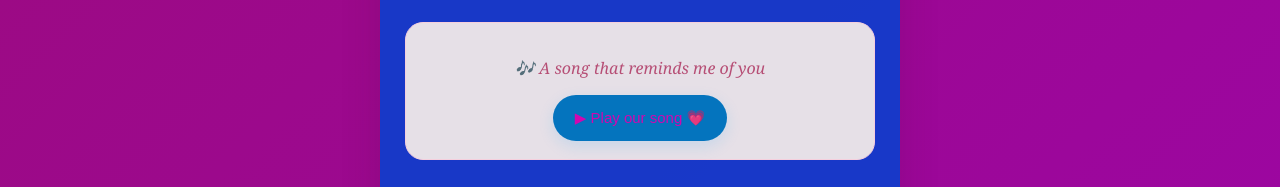
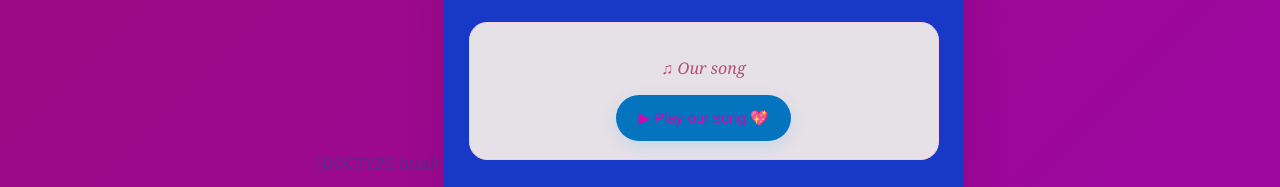
Before and after one commit to artemisray/for-my-girlfriend., a plain HTML site: page index.html in a window 1280 px wide. Shown: the part 442-629 px from the top of the page. Drawn offline with Linux system fonts and the light colour scheme; files whose address does not match are found by name.

Commit message:
Update index.html

```diff
--- a/index.html
+++ b/index.html
@@ -1,5 +1,4 @@
-
-<!DOCTYPE html>
+!DOCTYPE html>
 <html lang="en">
 <head>
     <meta charset="UTF-8">
@@ -52,14 +51,14 @@
             </p>
         </div>
 
-<div class="music-player">
-    <p>🎶 A song that reminds me of you</p>
-    <button id="musicButton">▶ Play our song 💗</button>
+
+    <div class="music-player">
+    <p>♫ Our song</p>
+    <button type="button" id="musicButton">▶ Play our song 💖</button>
     <audio id="backgroundMusic" loop>
         <source src="music/our-song.mp3" type="audio/mpeg">
     </audio>
 </div>
-
 
 <section class="gallery-section">
     <h2>My Beautiful Bivarly ❤️</h2>
```
